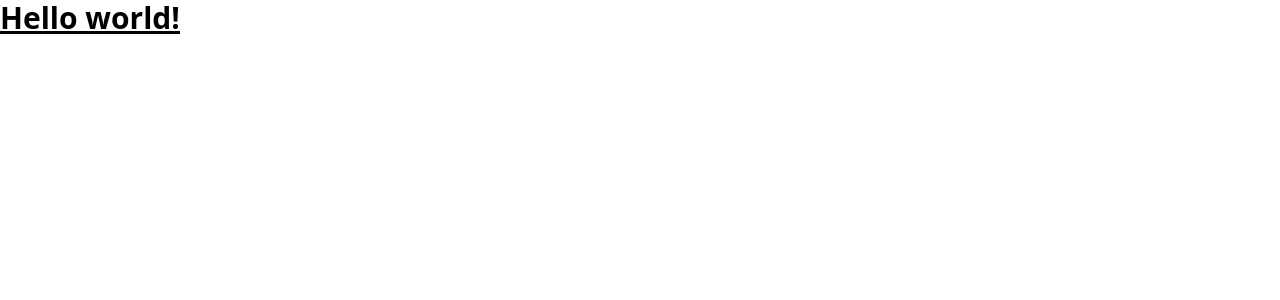
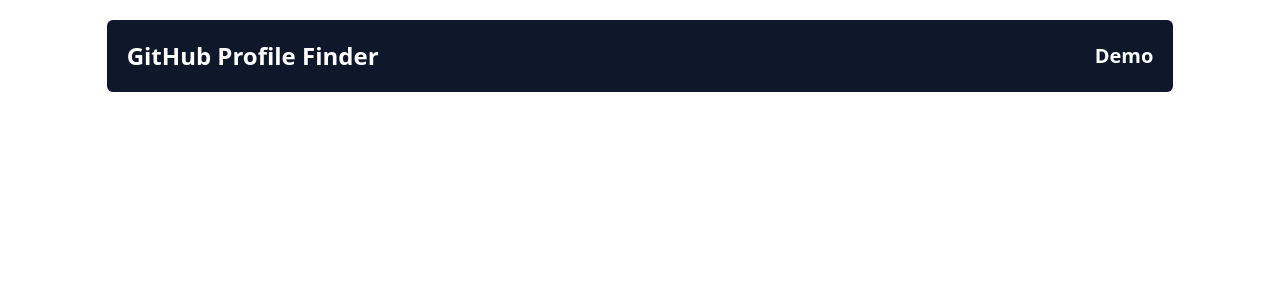
Before and after one commit to svivek19/github-profile-finder, a React (Vite) app: page / in a window 1280 px wide. Shown: the top 300 px of the page. Built offline with nearby package versions, Linux system fonts and the light colour scheme.

Commit message:
header finish

```diff
--- a/src/App.jsx
+++ b/src/App.jsx
@@ -1,12 +1,11 @@
 import { useState } from "react";
 import "./App.css";
+import Header from "./components/Header";
 
 function App() {
-  const [count, setCount] = useState(0);
-
   return (
     <>
-      <h1 className="text-3xl font-bold underline">Hello world!</h1>
+      <Header />
     </>
   );
 }
--- a/src/components/Header.jsx
+++ b/src/components/Header.jsx
@@ -2,9 +2,9 @@
 
 export default function Header() {
   return (
-    <div>
-      <h1>GitHub Profile Finder</h1>
-      <button>Demo</button>
+    <div className="w-5/6 mx-auto flex justify-between bg-slate-900 text-white p-5 m-5 rounded-md">
+      <h1 className="text-2xl font-semibold">GitHub Profile Finder</h1>
+      <button className="text-xl font-semibold">Demo</button>
     </div>
   );
 }
```
